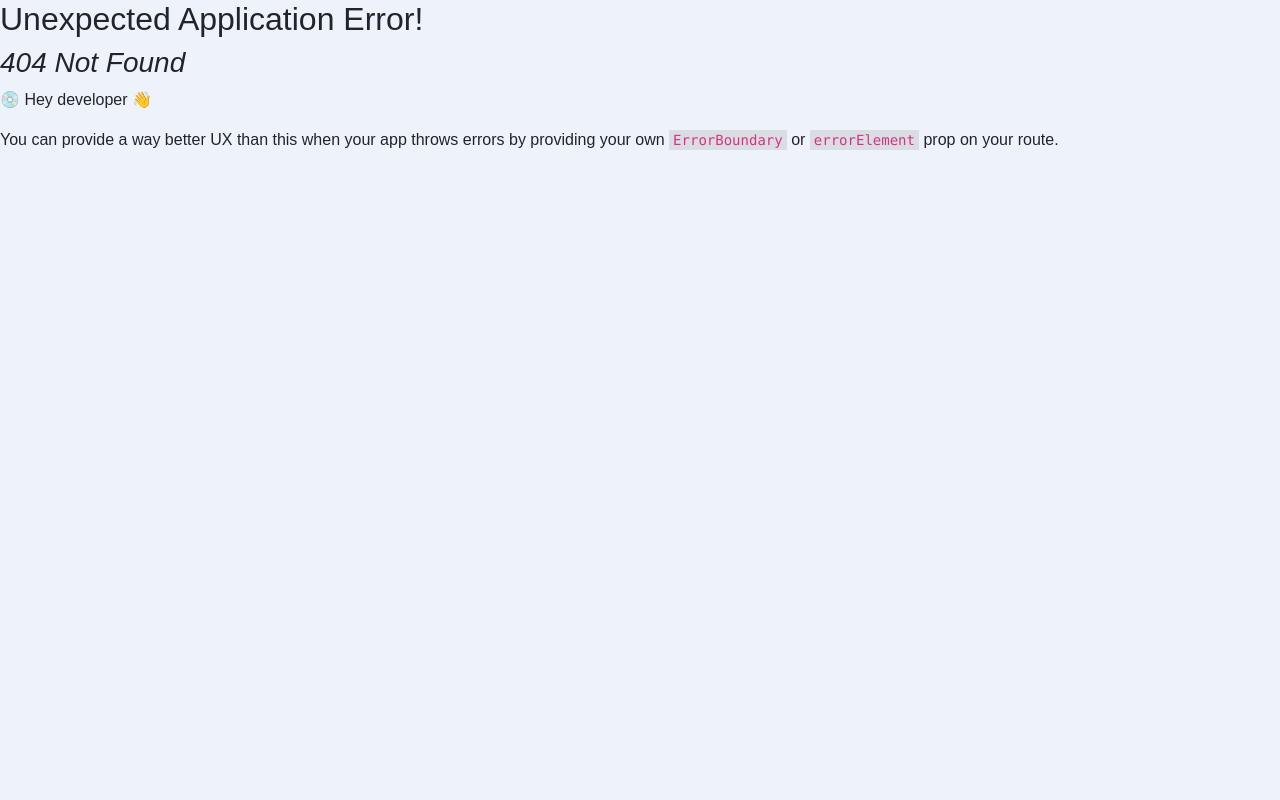
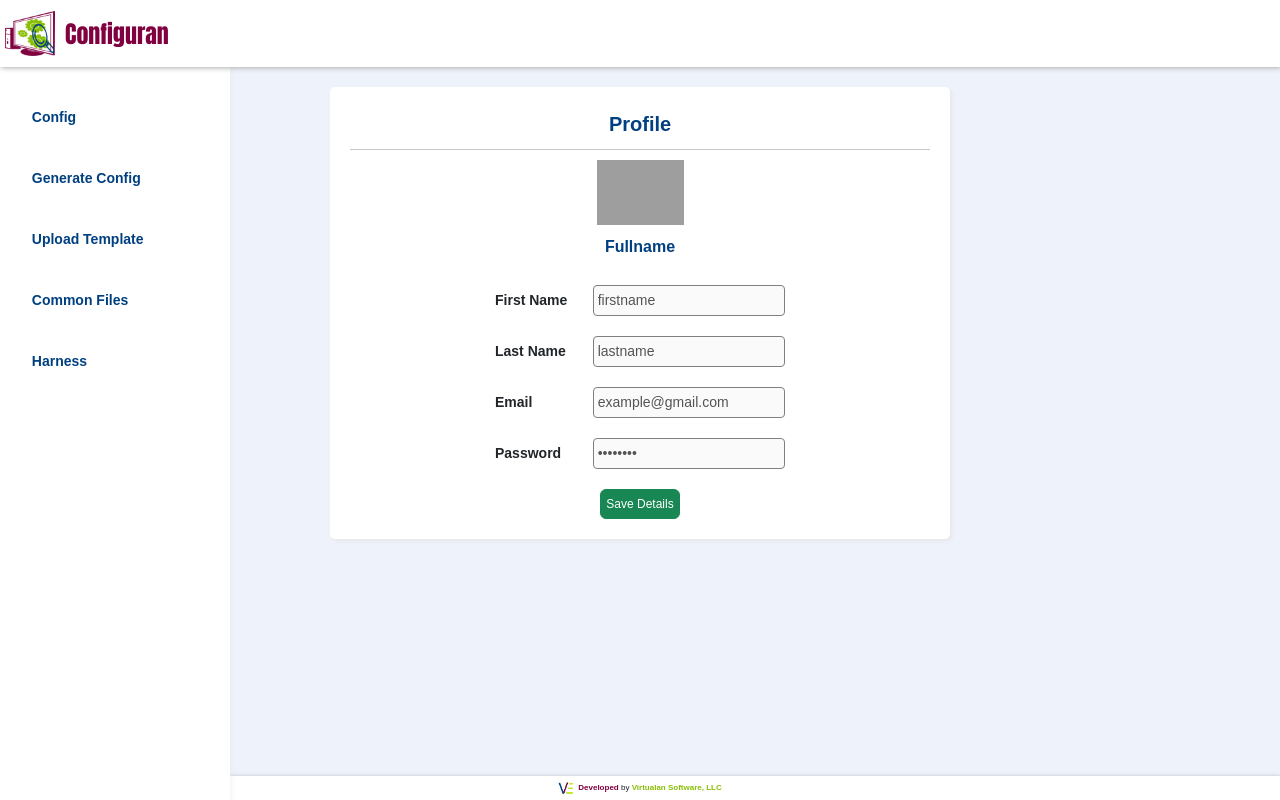
Before and after one commit to virtualansoftware/config-mgmt, a React (Vite) app in the folder frontend/: page /profile in a window 1280 px wide. Before the commit this address had no page. Shown: the top 800 px of the page. Built offline with nearby package versions, Linux system fonts and the light colour scheme; grey boxes are pictures that could not be loaded; a web font is replaced by a local one.

Commit message:
profile page added

```diff
--- a/frontend/src/assets/css/styles.css
+++ b/frontend/src/assets/css/styles.css
@@ -570,6 +570,74 @@ html body{
 .added {
   background-color: rgb(130, 227, 130);
 }
+/* Profile */
+.profile-container{
+  padding: 20px;
+  width: 50%;
+  min-height: 450px;
+  display: inline-block;
+  background-color: white;
+  border-radius: 5px;
+  box-shadow: 2px 2px 4px #e7e5e5;
+}
+.profile-container hr{
+  margin: 0;
+}
+.profile-head{
+  position: relative;
+}
+.profile-head h5{
+  text-align: center;
+  color: #004080;
+  font-weight: bold;
+  padding: 5px;
+}
+.profile-head i{
+  position: absolute;
+  top: 0;
+  right: 0;
+  cursor: pointer;
+  color: #004080;
+}
+.profile-content{
+  display: flex;
+  flex-direction: column;
+  align-items: center;
+}
+.profile-content img{
+  width: 15%;
+  margin: 10px;
+}
+.profile-content p{
+  color: #004080;
+  font-size: 16px;
+  font-weight: bold;
+}
+.profile-details{
+  width: 50%;
+}
+.profile-details .detail-row {
+  display: flex;
+  align-items: center;
+  text-align: left;
+}
+.profile-details .detail-row label {
+  font-weight: bold;
+  width: 150px;
+  font-size: 14px;
+}
+.profile-details .detail-row input{
+  width: 100%;
+  padding: 4px;
+  border: 1px solid gray;
+  border-radius: 4px;
+  font-size: 14px;
+  margin: 10px 0;
+}
+.profile-details button{
+  margin-top: 10px;
+  padding: 5px;
+}
 /* Footer */
 .footer{
   width: 100%;
--- a/frontend/src/main.tsx
+++ b/frontend/src/main.tsx
@@ -17,6 +17,8 @@ import Harness from './pages/Harness';
 import Footer from './components/Footer';
 import { RouterProvider, createBrowserRouter } from "react-router-dom";
 import { GoogleOAuthProvider } from '@react-oauth/google';
+import Profile from './pages/Profile';
+import Settings from './pages/Settings';
 
 const clientId = "YOUR_GOOGLE_CLIENT_ID";
 
@@ -36,6 +38,28 @@ const router = createBrowserRouter([
       <>
         <Header/>
         <Register/>
+      </>
+    ),
+  },
+  {
+    path: "/profile",
+    element: (
+      <>
+        <Header/>
+        <Sidebar onRetrieve={() => {}} />
+        <Profile/>
+        <Footer/>
+      </>
+    ),
+  },
+  {
+    path: "/settings",
+    element: (
+      <>
+        <Header/>
+        <Sidebar onRetrieve={() => {}} />
+        <Settings/>
+        <Footer/>
       </>
     ),
   },
--- /dev/null
+++ b/frontend/src/pages/Profile.tsx
@@ -0,0 +1,45 @@
+import { useState } from "react";
+
+export default function Profile() {
+    const[editProfile, setEditProfile] = useState(false);
+
+    function handleEditProfile(){
+        setEditProfile(!editProfile);
+    }
+
+    return (
+        <div className="config">
+            <div className="profile-container">
+                <div className="profile-head">
+                    <h5>Profile</h5>
+                    <i className="fa-solid fa-pen-to-square" onClick={handleEditProfile}></i>
+                </div><hr/>
+                <div className="profile-content">
+                    <img src="/images/logo.png" alt="profilePic" />
+                    <p>Fullname</p>
+                    <div className="profile-details">
+                        <div className="offEdit">
+                            <div className="detail-row">
+                                <label>First Name</label>
+                                <input type="text" value={"firstname"} disabled={!editProfile}/>
+                            </div>
+                            <div className="detail-row">
+                                <label>Last Name</label>
+                                <input type="text" value={"lastname"} disabled={!editProfile}/>
+                            </div>
+                            <div className="detail-row">
+                                <label>Email</label>
+                                <input type="email" value={"example@gmail.com"} disabled={!editProfile}/>
+                            </div>
+                            <div className="detail-row">
+                                <label>Password</label>
+                                <input type="password" value={"12345678"} disabled={!editProfile}/>
+                            </div>
+                            <button className="btn btn-success">Save Details</button>
+                        </div>
+                    </div>
+                </div>
+            </div>
+        </div>
+    );
+}
--- /dev/null
+++ b/frontend/src/pages/Settings.tsx
@@ -0,0 +1,13 @@
+export default function Settings() {
+
+    return (
+        <div className="config">
+            <div className="form-group">
+                <h5>Settings</h5>
+                <div className="input-container">
+
+                </div>
+            </div>
+        </div>
+    );
+}
```
